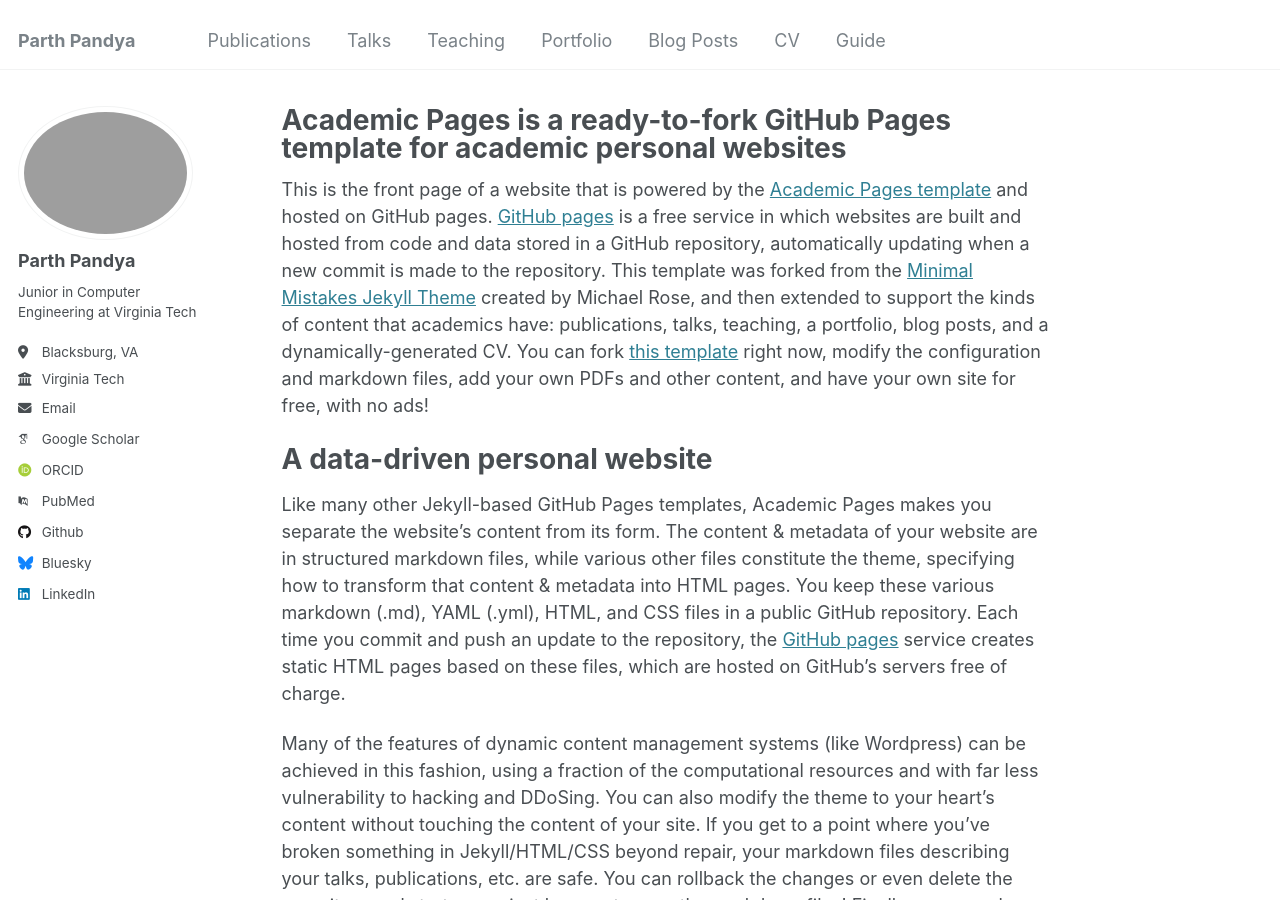
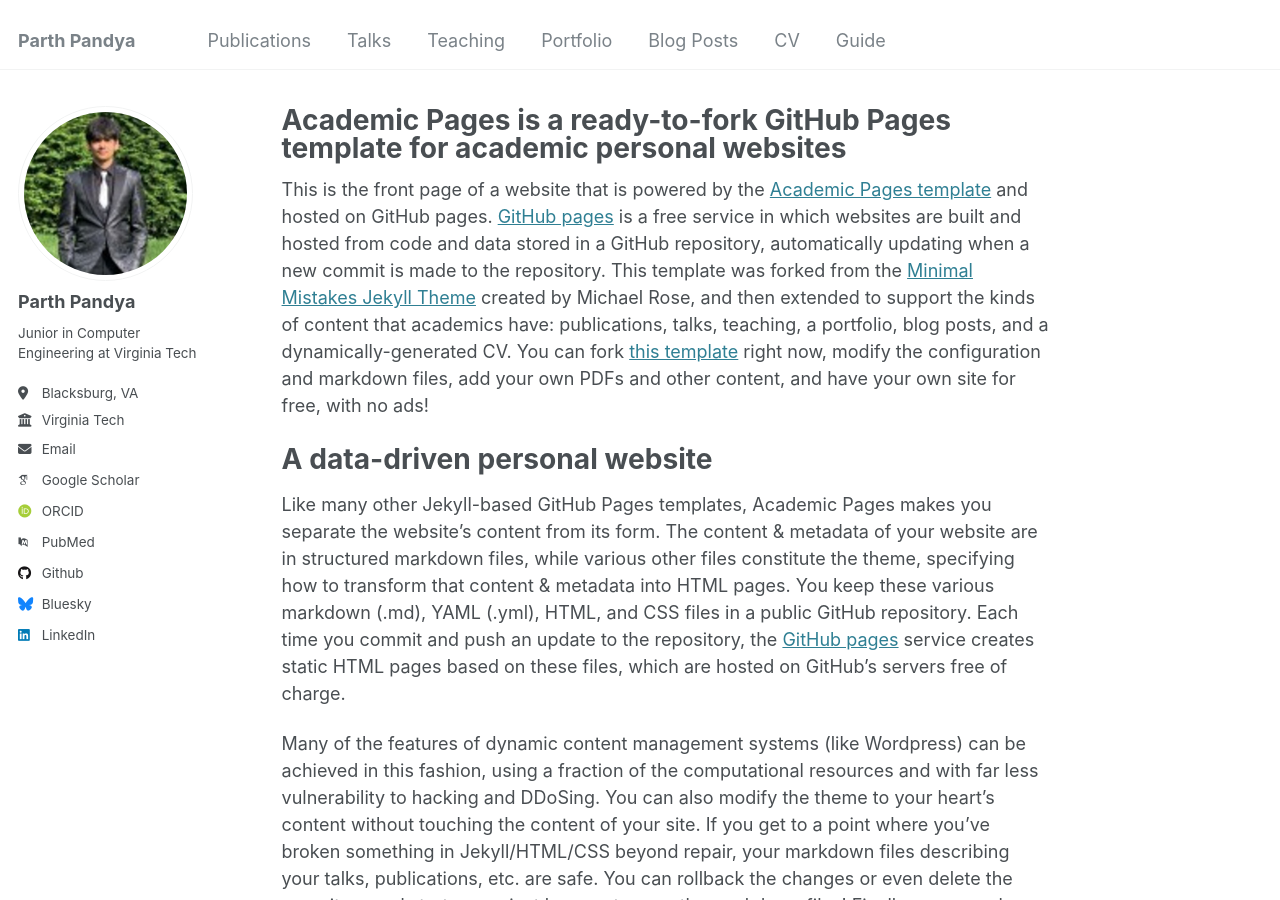
Before and after one commit to ParthPandya16/ParthPandya16.github.io, a Jekyll site: the page built from _pages/about.md, in a window 1280 px wide and 900 px high. Built offline with Jekyll 4.4.1, drawn with Linux system fonts in a browser that asks for light colours; some web fonts are replaced.

Commit message:
Update _config.yml

```diff
--- a/_config.yml
+++ b/_config.yml
@@ -21,7 +21,7 @@ repository               : "parthpandya16/parthpandya16.github.io"
 #               Additional customization can be done by editing /_includes/author-profile.html
 author:
   # Biographic information
-  avatar           : "parth.png"
+  avatar           : "TDPBDFFK6-U07KFQ6PK5E-91ea0f85ac75-512.jpg"
   name             : "Parth Pandya"
   pronouns         : # example: "she/her"
   bio              : "Junior in Computer Engineering at Virginia Tech"
```
